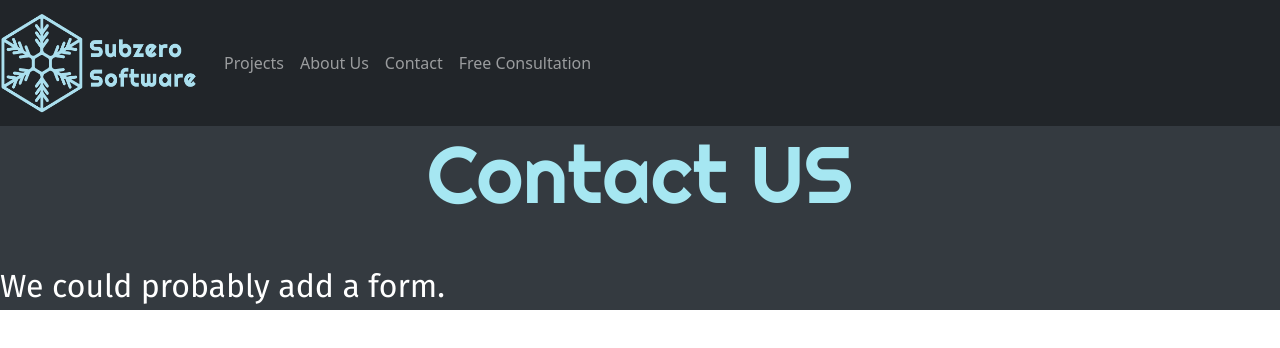
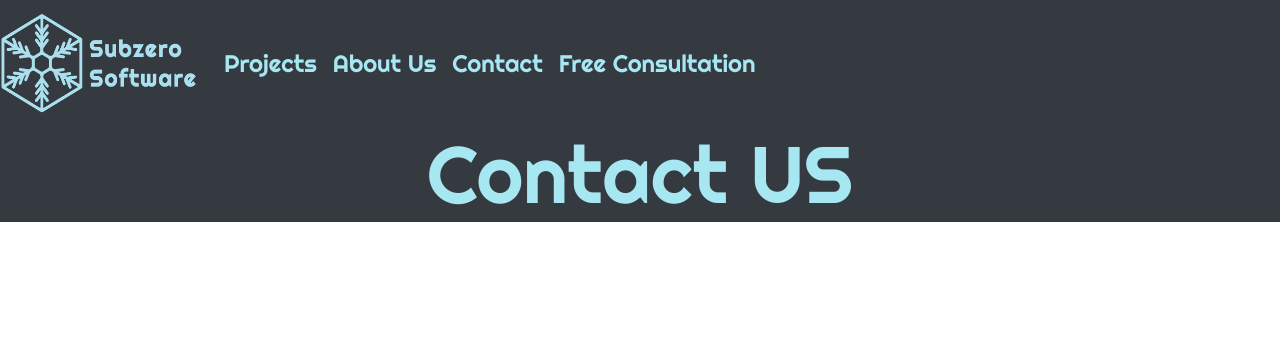
Before and after one commit to Grant-Duchars/CSC-34400-Website, a plain HTML site: page contact.html in a window 1280 px wide. Drawn offline with nearby package versions, Linux system fonts and the light colour scheme.

Commit message:
Apply Nav Bar to each Page

```diff
--- a/contact.html
+++ b/contact.html
@@ -1,7 +1,7 @@
 <!DOCTYPE html>
 <html>
   <head>
-    <title>Contact</title>
+    <title>Home</title>
     <meta charset="UTF-8" />
     <link
       href="https://cdn.jsdelivr.net/npm/bootstrap@5.3.0-alpha1/dist/css/bootstrap.min.css"
@@ -15,11 +15,19 @@
       href="https://fonts.googleapis.com/css2?family=Fira+Sans&family=Righteous&display=swap"
       rel="stylesheet"
     />
+    <script src="https://cdn.jsdelivr.net/npm/bootstrap@5.0.2/dist/js/bootstrap.bundle.min.js" integrity="sha384-MrcW6ZMFYlzcLA8Nl+NtUVF0sA7MsXsP1UyJoMp4YLEuNSfAP+JcXn/tWtIaxVXM" crossorigin="anonymous"></script>
+
+    <!-- Option 2: Separate Popper and Bootstrap JS -->
+    <!--
+    <script src="https://cdn.jsdelivr.net/npm/@popperjs/core@2.9.2/dist/umd/popper.min.js" integrity="sha384-IQsoLXl5PILFhosVNubq5LC7Qb9DXgDA9i+tQ8Zj3iwWAwPtgFTxbJ8NT4GN1R8p" crossorigin="anonymous"></script>
+    <script src="https://cdn.jsdelivr.net/npm/bootstrap@5.0.2/dist/js/bootstrap.min.js" integrity="sha384-cVKIPhGWiC2Al4u+LWgxfKTRIcfu0JTxR+EQDz/bgldoEyl4H0zUF0QKbrJ0EcQF" crossorigin="anonymous"></script>
+    -->
+    <link rel=”stylesheet” href=”https://maxcdn.bootstrapcdn.com/bootstrap/4.0.0/css/bootstrap.min.css”rel=”nofollow” integrity=”sha384-Gn5384xqQ1aoWXA+058RXPxPg6fy4IWvTNh0E263XmFcJlSAwiGgFAW/dAiS6JXm” crossorigin=”anonymous”>
     <link rel="stylesheet" href="styles/styles.css" />
   </head>
   <body>
     <main>
-      <nav class="navbar navbar-expand-lg navbar-dark bg-dark">
+      <nav class="navbar navbar-expand-lg custom-nav">
         <a class="navbar-brand" href="index.html">
           <img
             src="images/Artboard 1_2.png"
@@ -48,7 +56,7 @@
             <li class="nav-item">
               <a class="nav-link" href="about.html">About Us</a>
             </li>
-            <li class="nav-item active">
+            <li class="nav-item">
               <a class="nav-link" href="contact.html">Contact</a>
             </li>
             <li class="nav-item">
@@ -58,7 +66,6 @@
         </div>
       </nav>
       <h1>Contact US</h1>
-      <p>We could probably add a form.</p>
     </main>
   </body>
 </html>
--- a/styles/styles.css
+++ b/styles/styles.css
@@ -34,6 +34,7 @@ p {
 }
 
 .content-wrapper {
+  background-color: var(--background-color);
   margin-top: 4em;
 }
 
```
Also changed, not shown: about.html (+12 -4 lines), index.html (+1 -2 lines), projects.html (+11 -3 lines).
